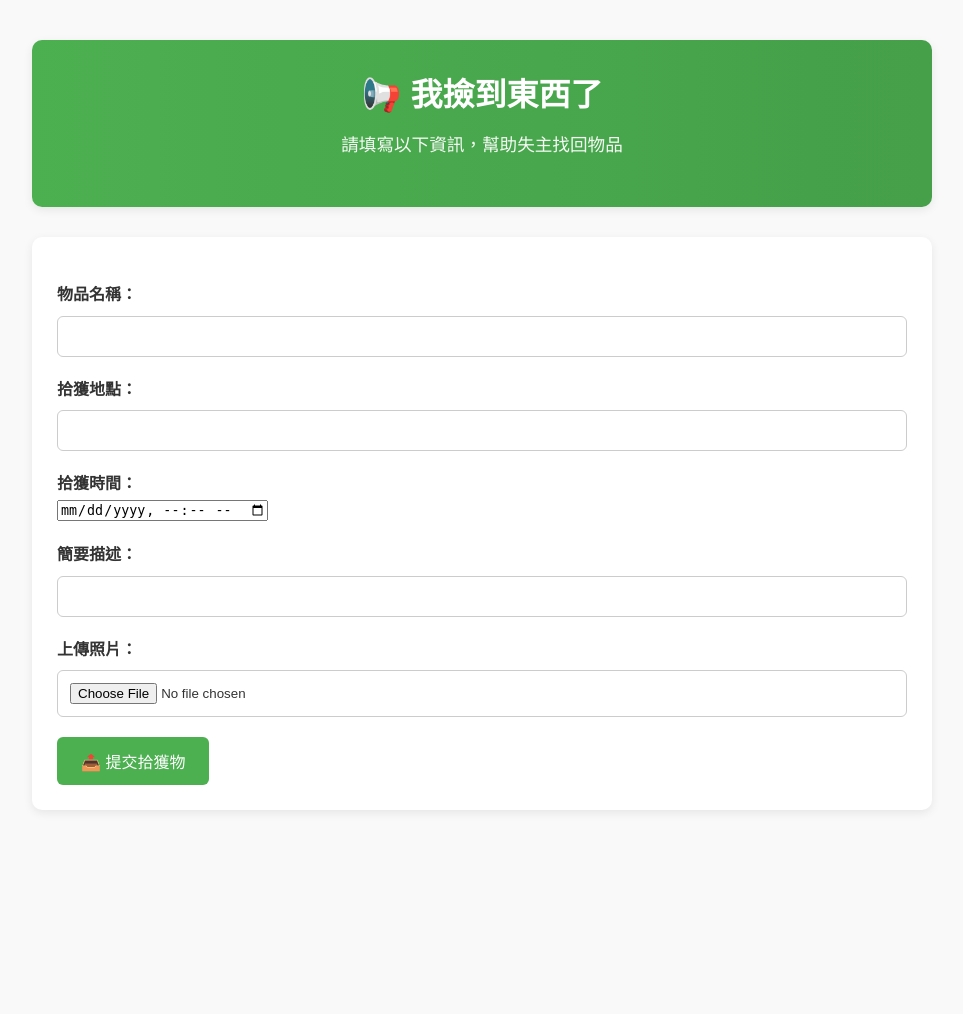
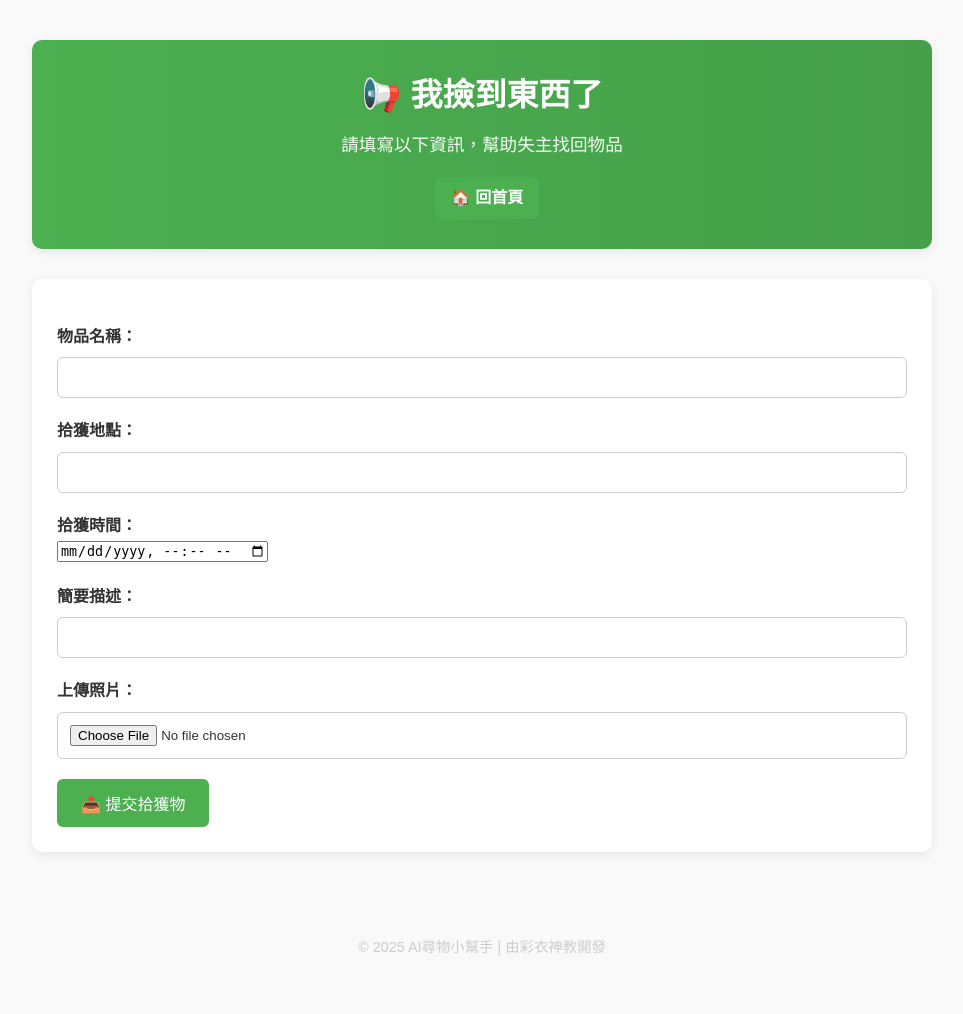
Before and after one commit to xun-0313/lost-found-apps, a Flask app: page /report in a window 1280 px wide. Shown: the whole page, without its empty margins (158-1121 px from the left). Before the commit the page ends 811 px from the top, so only its background shows below. Run offline with Flask 3, Linux system fonts and the light colour scheme.

Commit message:
初始化專案

```diff
--- a/requirements.txt
+++ b/requirements.txt
@@ -1,6 +1,7 @@
 flask
 gunicorn
-ultralytics
+ultralytics==8.1.28
 opencv-python
 numpy
 pillow
+torch==2.1.2
--- a/templates/index.html
+++ b/templates/index.html
@@ -67,7 +67,7 @@
   </div>
   <script src="{{ url_for('static', filename='theme.js') }}"></script>
   <footer>
-  <p>© 2025 AI尋物小幫手 | 由紫衣神教開發</p>
+  <p>© 2025 AI尋物小幫手 | 由彩衣神教開發</p>
 </footer>
 </body>
 </html>
--- a/templates/report.html
+++ b/templates/report.html
@@ -10,6 +10,7 @@
     <header>
       <h1>📢 我撿到東西了</h1>
       <p>請填寫以下資訊，幫助失主找回物品</p>
+      <a href="{{ url_for('home') }}" class="report-link">🏠 回首頁</a>
     </header>
 
     <form method="post" enctype="multipart/form-data">
@@ -31,5 +32,8 @@
       <button type="submit">📤 提交拾獲物</button>
     </form>
   </div>
+  <footer>
+  <p>© 2025 AI尋物小幫手 | 由彩衣神教開發</p>
+</footer>
 </body>
 </html>
```
